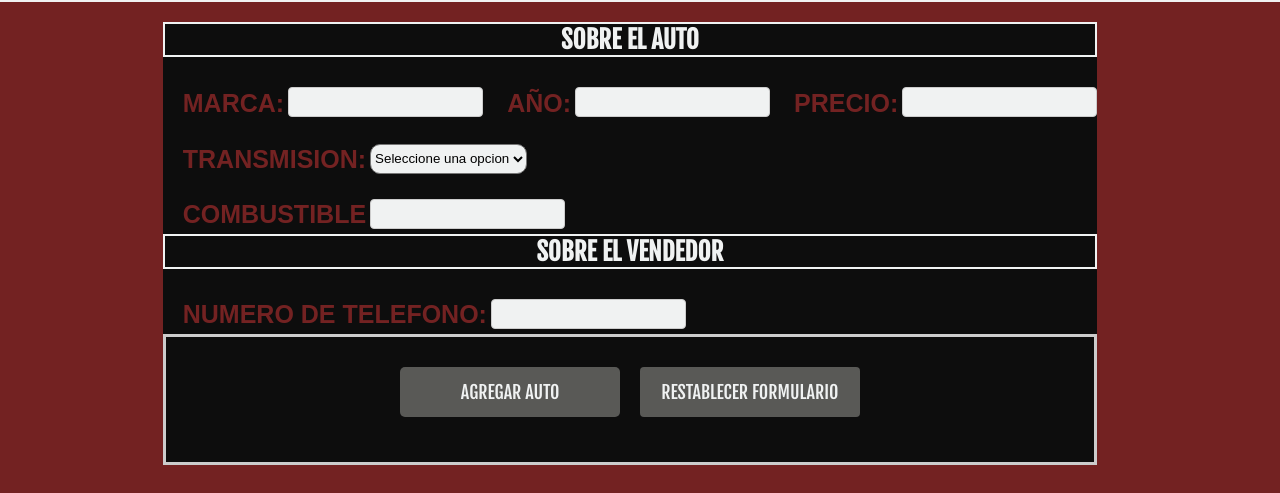
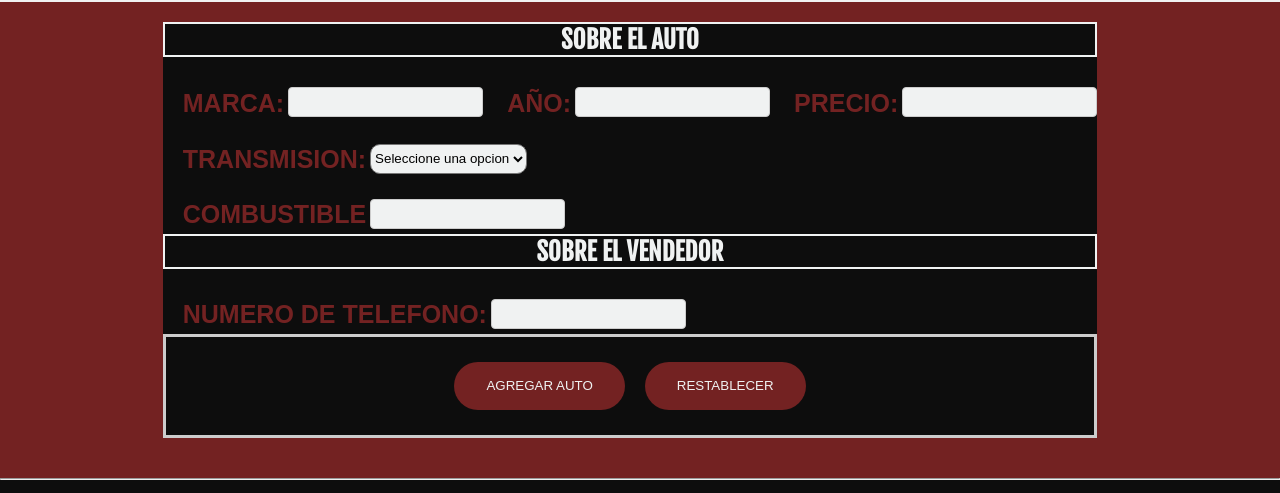
Before and after one commit to AxelBarz/Proyecto-Backend, a plain HTML site: page Formulario/formulario1.html in a window 1280 px wide. Shown: the part 237-730 px from the top of the page. Drawn offline with Linux system fonts and the light colour scheme; a web font is replaced by a local one.

Commit message:
Trabajo terminado

```diff
--- a/Formulario/formulario1.css
+++ b/Formulario/formulario1.css
@@ -147,28 +147,77 @@ label, input, select{
     margin-bottom: 40px;
     border: 3px solid #ccc;
 }
+.button {
+    position: relative;
+    overflow: hidden;
+    height: 3rem;
+    padding: 0 2rem;
+    border-radius: 1.5rem;
+    background: #732222;
+    background-size: 400%;
+    color: #F0F2F2;
+    border: none;
+    cursor: pointer;
+}
 
-#boton, input[type="reset"]{
-    height: 50px;
-    width: 25%;
+.button:hover::before {
+    transform: scaleX(1);
+}
+
+.button-content {
+    position: relative;
+    z-index: 1;
+}
+
+.button::before {
+    content: "";
+    position: absolute;
+    top: 0;
+    left: 0;
+    transform: scaleX(0);
+    transform-origin: 0 50%;
+    width: 100%;
+    height: inherit;
+    border-radius: inherit;
+    background: linear-gradient(
+    82.3deg,
+    #0d0d0d 10.8%,
+    #006400 94.3%
+    );
+    transition: all 0.475s;
+}
+.button2 {
+    position: relative;
+    overflow: hidden;
+    height: 3rem;
+    padding: 0 2rem;
+    border-radius: 1.5rem;
+    background: #732222;
+    background-size: 400%;
+    color: #F0F2F2;
+    border: none;
     cursor: pointer;
-    background-color: #595956;
-    color:#f0f2f2;
-    font-size: 18px;
-    font-family: "Fjalla One",sans-serif;
-    border:none;
-    transition: all 0.2s linear;
 }
-#boton:hover{
-    background-color: #006400;
+
+.button2:hover::before {
+    transform: scaleX(1);
 }
-input[type="reset"]:hover{
-    background-color: #8B0000;;
-}
-#boton{
-    position: relative;
-    top: 5px;
-    border-radius: 5px;
+.button2::before {
+    content: "";
+    position: absolute;
+    top: 0;
+    left: 0;
+    transform: scaleX(0);
+    transform-origin: 0 50%;
+    width: 100%;
+    height: inherit;
+    border-radius: inherit;
+    background: linear-gradient(
+    82.3deg,
+    #0d0d0d 10.8%,
+    #8B0000 94.3%
+    );
+    transition: all 0.475s;
 }
 
 footer{
--- a/Formulario/formulario1.html
+++ b/Formulario/formulario1.html
@@ -75,8 +75,14 @@
 
                 </div>
                 <div class="botones">
-                <button type="submit" id="boton">AGREGAR AUTO</button>
-                <input type="reset" class="boton" value="RESTABLECER FORMULARIO">
+                <!-- <button type="submit" id="boton">AGREGAR AUTO</button> -->
+                <button type="submit" class="button">
+                    <span class="button-content">AGREGAR AUTO </span>
+                </button>
+                <button type="reset" class="button2">
+                    <span class="button-content">RESTABLECER </span>
+                </button>
+                <!-- <input type="reset" class="boton" value="RESTABLECER FORMULARIO"> -->
                 </div>
 
             </form>
```
Also changed, not shown: index.html (+1 -1 lines).
